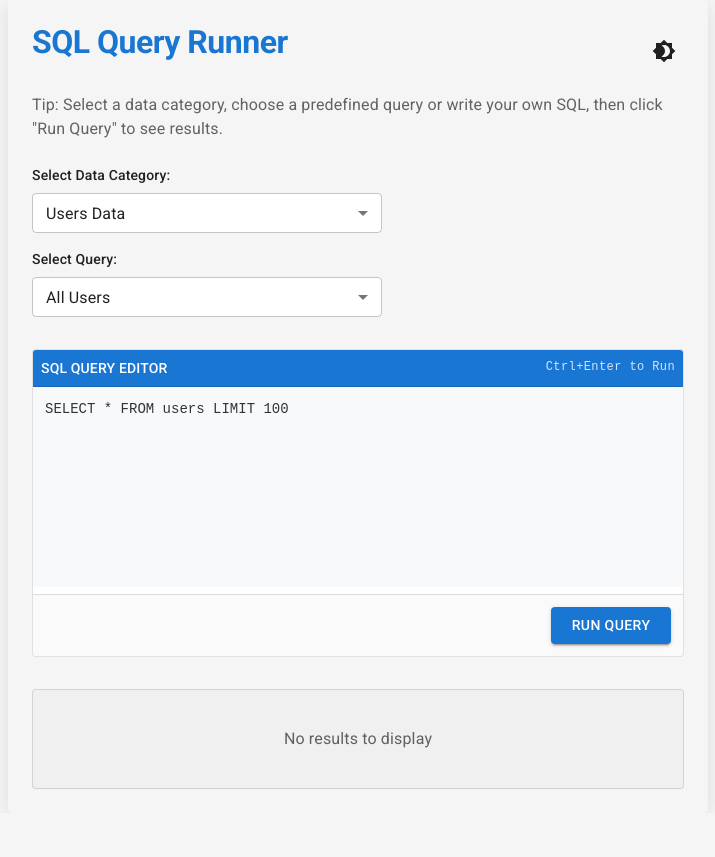
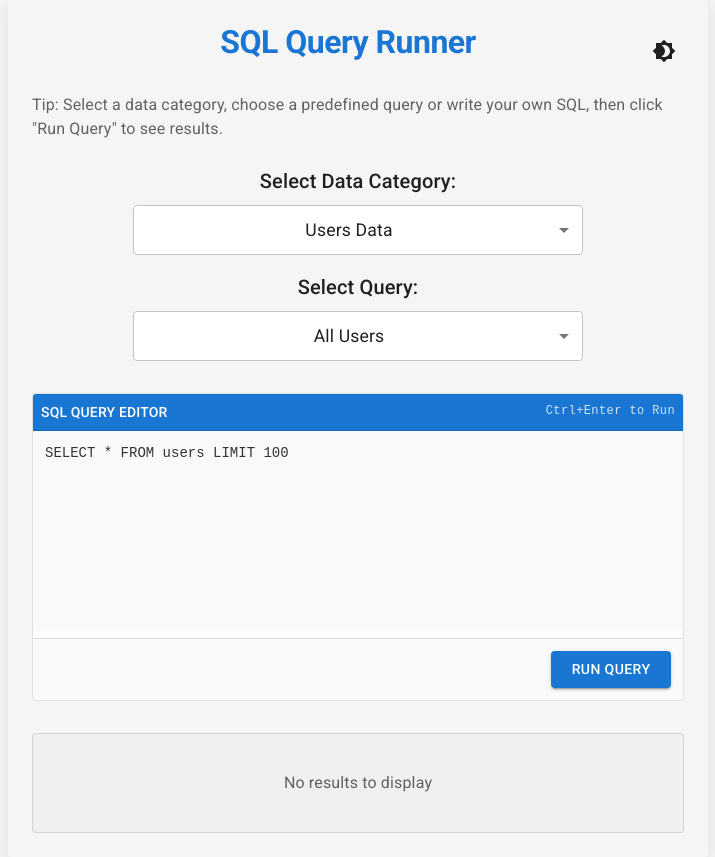
Before and after one commit to shashinadh28/Project_Query, a React (Vite) app: page / in a window 1280 px wide. Shown: the whole page, without its empty margins (282-997 px from the left). Before the commit the page ends 813 px from the top, so only its background shows below. Built offline with nearby package versions, Linux system fonts and the light colour scheme.

Commit message:
Fixed deployment errors

```diff
--- a/src/App.jsx
+++ b/src/App.jsx
@@ -142,17 +142,23 @@ const App = () => {
       >
         <Box className="app-header" sx={{ mb: 3 }}>
           <Box sx={{ display: 'flex', justifyContent: 'space-between', alignItems: 'center', mb: 2 }}>
+            <Box sx={{ flex: 1 }}></Box>
             <Typography
               variant="h1"
               color="primary"
               sx={{
                 fontWeight: 600,
                 fontSize: isMobile ? '1.5rem' : isTablet ? '1.8rem' : '2rem',
+                textAlign: 'center',
+                flex: 1,
+                whiteSpace: 'nowrap',
+                paddingRight: '20px'
               }}
             >
               SQL Query Runner
             </Typography>
 
+            <Box sx={{ flex: 1, display: 'flex', justifyContent: 'flex-end' }}>
               <IconButton
                 onClick={() => setDarkMode(!darkMode)}
                 color="inherit"
@@ -160,6 +166,7 @@ const App = () => {
               >
                 {darkMode ? <Brightness7Icon /> : <Brightness4Icon />}
               </IconButton>
+            </Box>
           </Box>
 
           <Typography
@@ -180,19 +187,22 @@ const App = () => {
               flexDirection: 'column',
               gap: 2,
               mb: 2,
+              alignItems: 'center'
             }}
           >
-            <Box sx={{ width: '100%', maxWidth: 350 }}>
-              <Typography variant="body2" sx={{ mb: 1, fontWeight: 500 }}>
+            <Box sx={{ width: '100%', maxWidth: 450, textAlign: 'center' }}>
+              <Typography variant="h6" sx={{ mb: 1, fontWeight: 500 }}>
                 Select Data Category:
               </Typography>
-              <FormControl fullWidth size="small">
+              <FormControl fullWidth size="medium">
                 <Select
                   value={selectedCategory}
                   onChange={handleCategoryChange}
                   sx={{
                     borderRadius: '4px',
                     bgcolor: 'background.paper',
+                    height: '50px',
+                    fontSize: '1.1rem'
                   }}
                 >
                   {queryCategories.map((category) => (
@@ -204,17 +214,19 @@ const App = () => {
               </FormControl>
             </Box>
 
-            <Box sx={{ width: '100%', maxWidth: 350 }}>
-              <Typography variant="body2" sx={{ mb: 1, fontWeight: 500 }}>
+            <Box sx={{ width: '100%', maxWidth: 450, textAlign: 'center' }}>
+              <Typography variant="h6" sx={{ mb: 1, fontWeight: 500 }}>
                 Select Query:
               </Typography>
-              <FormControl fullWidth size="small">
+              <FormControl fullWidth size="medium">
                 <Select
                   value={selectedQueryId || ''}
                   onChange={handleQueryChange}
                   sx={{
                     borderRadius: '4px',
                     bgcolor: 'background.paper',
+                    height: '50px',
+                    fontSize: '1.1rem'
                   }}
                 >
                   {availableQueries.map((query) => (
```
Lines whose indentation alone changed are shown as unchanged.
